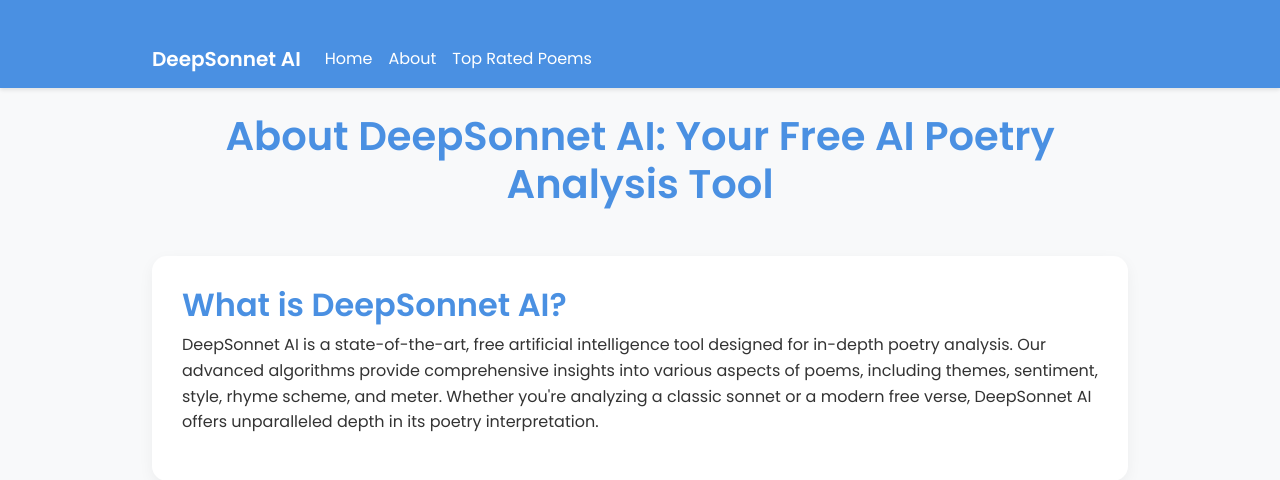
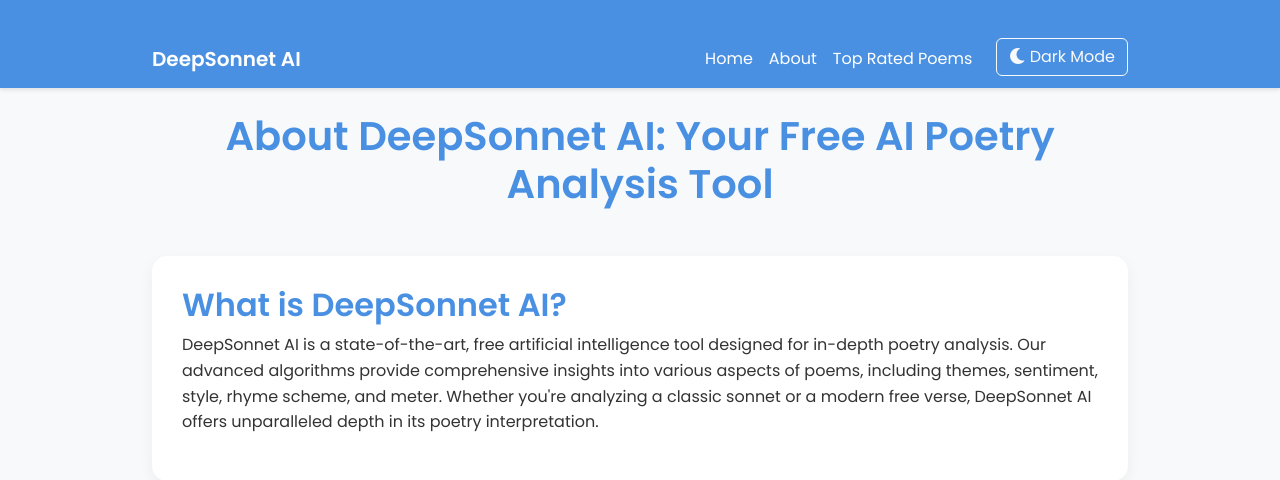
Before and after one commit to betezz/DeepSonnet-AI, a Flask app: page /about in a window 1280 px wide. Shown: the top 480 px of the page. Run offline with Flask 3, Linux system fonts and the light colour scheme; some libraries are stand-ins or nearby versions.

Commit message:
more buttons and functionality

```diff
--- a/app.py
+++ b/app.py
@@ -6,7 +6,6 @@ from nltk.corpus import cmudict
 import ssl
 from openai import OpenAI
 from example import initialize_openai_client, analyze_poem, calculate_poem_score # ensure_nltk_data Import the functions from your example.py
-from poems import get_poem
 from flask_cors import CORS
 from flask_sqlalchemy import SQLAlchemy
 from sqlalchemy import func
--- a/static/js/custom.js
+++ b/static/js/custom.js
@@ -219,34 +219,45 @@ But we'll leave you flat on your back`;
     */
 
     /* Dark Mode Toggle Functionality */
-    document.getElementById('dark-mode-toggle').addEventListener('click', function() {
+    function toggleDarkMode() {
         document.body.classList.toggle('dark-mode');
+        const isDarkMode = document.body.classList.contains('dark-mode');
+        localStorage.setItem('darkMode', isDarkMode ? 'enabled' : 'disabled');
+        updateDarkModeButton(isDarkMode);
+    }
 
-        // Update the toggle button icon and text
+    function updateDarkModeButton(isDarkMode) {
         const toggleButton = document.getElementById('dark-mode-toggle');
-        if (document.body.classList.contains('dark-mode')) {
-            toggleButton.innerHTML = '<i class="fas fa-sun"></i> Light Mode';
-        } else {
-            toggleButton.innerHTML = '<i class="fas fa-moon"></i> Dark Mode';
+        if (toggleButton) {
+            if (isDarkMode) {
+                toggleButton.innerHTML = '<i class="fas fa-sun"></i> Light Mode';
+            } else {
+                toggleButton.innerHTML = '<i class="fas fa-moon"></i> Dark Mode';
+            }
         }
+    }
 
-        // Optional: Save user preference in localStorage
-        if (document.body.classList.contains('dark-mode')) {
-            localStorage.setItem('darkMode', 'enabled');
-        } else {
-            localStorage.setItem('darkMode', 'disabled');
-        }
-    });
-
-    /* Apply Dark Mode based on user preference */
-    document.addEventListener('DOMContentLoaded', function() {
+    function applyDarkMode() {
         const darkMode = localStorage.getItem('darkMode');
         if (darkMode === 'enabled') {
             document.body.classList.add('dark-mode');
-            document.getElementById('dark-mode-toggle').innerHTML = '<i class="fas fa-sun"></i> Light Mode';
         } else {
-            document.getElementById('dark-mode-toggle').innerHTML = '<i class="fas fa-moon"></i> Dark Mode';
+            document.body.classList.remove('dark-mode');
         }
+        updateDarkModeButton(darkMode === 'enabled');
+    }
+
+    // Apply dark mode when the DOM is loaded
+    document.addEventListener('DOMContentLoaded', function() {
+        applyDarkMode();
+
+        // Add event listener to dark mode toggle button if it exists
+        const darkModeToggle = document.getElementById('dark-mode-toggle');
+        if (darkModeToggle) {
+            darkModeToggle.addEventListener('click', toggleDarkMode);
+        }
+
+        // Rest of your DOMContentLoaded code...
     });
 
     /* Word and Character Counter Functionality */
--- a/templates/about.html
+++ b/templates/about.html
@@ -66,11 +66,12 @@
     <nav class="navbar navbar-expand-lg navbar-dark">
         <div class="container">
             <a class="navbar-brand" href="/">DeepSonnet AI</a>
-            <button class="navbar-toggler" type="button" data-toggle="collapse" data-target="#navbarNav" aria-controls="navbarNav" aria-expanded="false" aria-label="Toggle navigation">
+            <button class="navbar-toggler" type="button" data-bs-toggle="collapse" data-bs-target="#navbarNav"
+                aria-controls="navbarNav" aria-expanded="false" aria-label="Toggle navigation">
                 <span class="navbar-toggler-icon"></span>
             </button>
             <div class="collapse navbar-collapse" id="navbarNav">
-                <ul class="navbar-nav ml-auto">
+                <ul class="navbar-nav ms-auto">
                     <li class="nav-item">
                         <a class="nav-link" href="/">Home</a>
                     </li>
@@ -79,6 +80,12 @@
                     </li>
                     <li class="nav-item">
                         <a class="nav-link" href="{{ url_for('leaderboard') }}">Top Rated Poems</a>
+                    </li>
+                    <!-- Dark Mode Toggle -->
+                    <li class="nav-item ms-3">
+                        <button id="dark-mode-toggle" class="btn btn-outline-light">
+                            <i class="fas fa-moon"></i> Dark Mode
+                        </button>
                     </li>
                 </ul>
             </div>
@@ -141,6 +148,7 @@
     </footer>
 
     <script src="{{ url_for('static', filename='js/jquery.min.js') }}"></script>
-    <script src="{{ url_for('static', filename='js/bootstrap.min.js') }}"></script>
+    <script src="{{ url_for('static', filename='js/bootstrap.bundle.min.js') }}"></script>
+    <script src="{{ url_for('static', filename='js/custom.js') }}"></script>
 </body>
 </html>
--- a/templates/index.html
+++ b/templates/index.html
@@ -432,6 +432,9 @@
             </button>
             <div class="collapse navbar-collapse" id="navbarNav">
                 <ul class="navbar-nav ms-auto">
+                    <li class="nav-item">
+                        <a class="nav-link" href="/">Home</a>
+                    </li>
                     <li class="nav-item" id="leaderboard-nav-item">
                         <a class="nav-link" href="{{ url_for('leaderboard') }}">Top Rated Poems</a>
                     </li>
--- a/templates/leaderboard.html
+++ b/templates/leaderboard.html
@@ -100,5 +100,6 @@
 
     <script src="{{ url_for('static', filename='js/jquery.min.js') }}"></script>
     <script src="{{ url_for('static', filename='js/bootstrap.min.js') }}"></script>
+    <script src="{{ url_for('static', filename='js/custom.js') }}"></script>
 </body>
 </html>
--- a/templates/search_results.html
+++ b/templates/search_results.html
@@ -107,6 +107,7 @@
 
     <script src="https://code.jquery.com/jquery-3.6.0.min.js" integrity="sha384-..." crossorigin="anonymous"></script>
     <script src="https://cdn.jsdelivr.net/npm/bootstrap@5.3.3/dist/js/bootstrap.bundle.min.js" integrity="sha384-..." crossorigin="anonymous"></script>
+    <script src="{{ url_for('static', filename='js/custom.js') }}"></script>
     <script>
         function displayPoem(poemId) {
             fetch(`/get_poem/${poemId}`)
```
Also changed, not shown: 1 other file.
